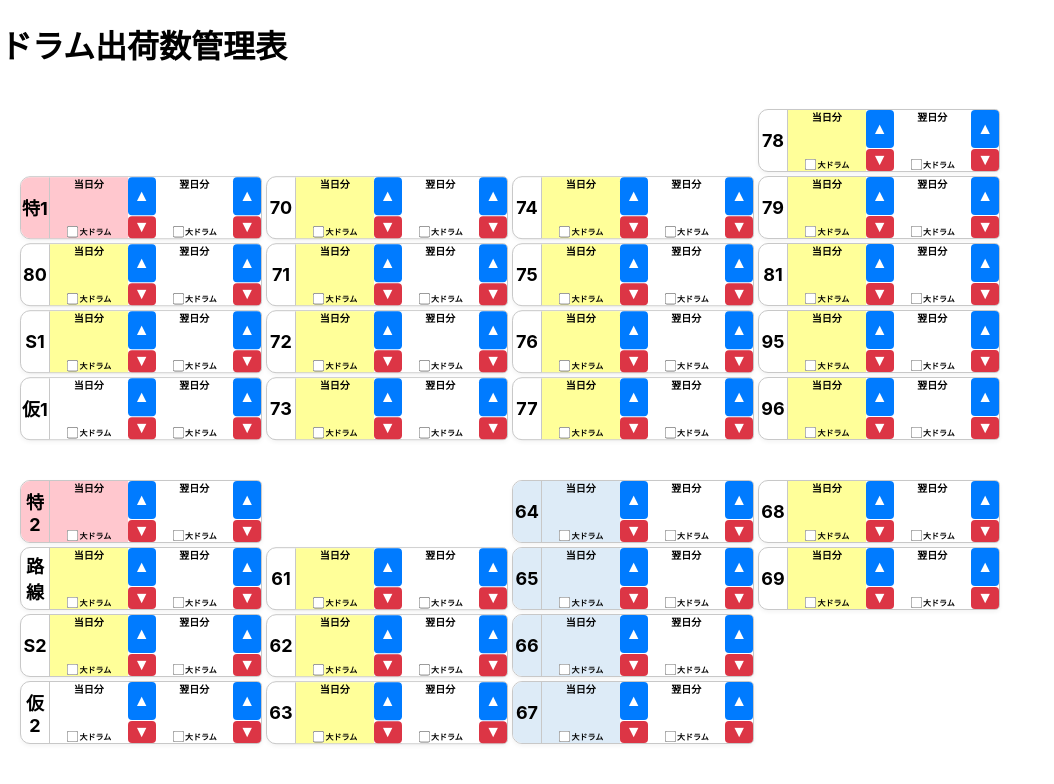
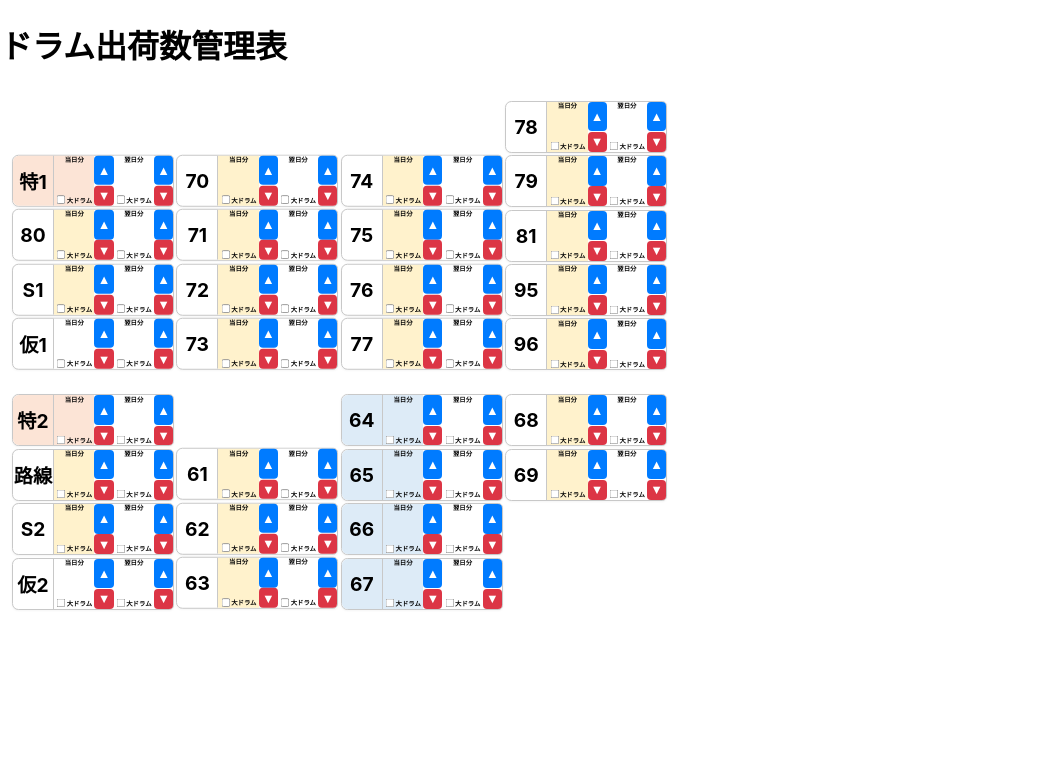
Before and after one commit to Rgtntppy/IBC, a React (Create React App) app: page /master in a window 1280 px wide. Shown: the top 784 px of the page, without its empty margins (0-1054 px from the left). Built offline with nearby package versions, Linux system fonts and the light colour scheme; the HTML template or start-up script is replaced by a standard one.

Commit message:
checkBoxの独立分離

```diff
--- a/src/components/master/BinBlock.tsx
+++ b/src/components/master/BinBlock.tsx
@@ -15,7 +15,7 @@ export const BinBlock: React.FC<BinBlockProps> = ({
             count={row.today}
             limit={row.limit}
             showCheckbox={true}
-            checked={false}
+            checked={row.isLargeDrumToday}
             checkboxLabel="大ドラム"
             onIncrement={() => onChange(row.id, 'today', 1)}
             onDecrement={() => onChange(row.id, 'today', -1)}
@@ -28,12 +28,11 @@ export const BinBlock: React.FC<BinBlockProps> = ({
             count={row.tomorrow}
             limit={row.limit}
             showCheckbox={true}
-            checked={false}
+            checked={row.isLargeDrumTomorrow}
             checkboxLabel="大ドラム"
             onIncrement={() => onChange(row.id, 'tomorrow', 1)}
             onDecrement={() => onChange(row.id, 'tomorrow', -1)}
             onCheckboxToggle={() => onCheckboxToggle(row.id, 'isLargeDrumTomorrow')}
         />
-
     </div>
 );
--- a/src/components/master/BinDayBlock.tsx
+++ b/src/components/master/BinDayBlock.tsx
@@ -28,7 +28,7 @@ export const BinDayBlock: React.FC<BinDayBlockProps> = ({
                     <input
                         type="checkbox"
                         checked={checked}
-                        onChange={onCheckboxToggle}
+                        onChange={() => onCheckboxToggle()}
                     />
                     {checkboxLabel}
                 </label>
--- a/src/components/master/ShipmentDesign.scss
+++ b/src/components/master/ShipmentDesign.scss
@@ -1,17 +1,23 @@
 $binBlockHight: 60px;
 $border-color: 1px solid rgb(200, 200, 200);
-$block-radius: 10px;
-$button-radius: 4px;
+$thinRed-color: rgb(252, 228, 214);
+$thinYellow-color: rgb(255, 242, 204);
+$thinBlue-color: rgb(221, 235, 247);
+$white-color: #fff;
+$block-radius: 8px;
+$button-radius: 5px;
 
 .binGrid {
     display: flex;
-    gap: 4px;
-    padding: 20px;
+    display: flex;
+    gap: 3px;
+    padding: 15px;
     justify-content: start;
     align-items: flex-start;
     flex-wrap: nowrap;
-    overflow: visible;
     overflow-x: auto;
+    width: fit-content;
+    zoom: 0.8;
 
     &::-webkit-scrollbar {
         display: none;
@@ -20,7 +26,7 @@ $button-radius: 4px;
     .binColumn {
         display: flex;
         flex-direction: column;
-        gap: 4px;
+        gap: 3px;
 
         &.column-lifted {
             transform: translateY($binBlockHight*1.12);
@@ -30,38 +36,38 @@ $button-radius: 4px;
             display: grid;
             grid-template-columns: auto 1fr auto 1fr auto;
             gap: 0;
-            align-items: center;
+            align-items: stretch;
             background-color: #fff;
             border: $border-color;
             border-radius:
-                $block-radius
-                $button-radius*1.2
-                $button-radius*1.2
-                $block-radius;
-            box-shadow: 0 2px 4px rgba(0, 0, 0, 0.05);
+            $block-radius
+            $button-radius*1.2
+            $button-radius*1.2
+            $block-radius;
+            box-shadow: 0 1px 3px rgba(0, 0, 0, 0.05);
             height: $binBlockHight;
-            width: 240px;
-            padding-bottom: 1px;
+            width: 200px;
+            padding-bottom: 2.5px;
 
             /* 左側: bin名 */
             .binName {
                 display: flex;
                 font-weight: bold;
-                font-size: 18px;
+                font-size: 24px;
                 text-align: center;
                 align-items: center;
                 justify-content: center;
                 height: 100%;
-                width: 28px;
+                width: 50px;
                 border-radius: $block-radius/1.1 0 0 $block-radius/1.1;
                 border-right: $border-color;
 
                 &.highlight-red {
-                    background-color: rgb(255, 199, 206);
+                    background-color: $thinRed-color;
                 }
 
                 &.highlight-blue {
-                    background-color: rgb(221, 235, 247);
+                    background-color: $thinBlue-color;
                 }
             }
 
@@ -77,11 +83,12 @@ $button-radius: 4px;
 
                 .label {
                     margin: -1px 0 0 0;
-                    font-size: 10px;
+                    font-size: 8px;
                 }
 
                 .count {
-                    font-size: 30px;
+                    font-size: 32px;
+                    display: flex;
                     min-height: 1rem;
                     line-height: 1;
                 }
@@ -90,11 +97,11 @@ $button-radius: 4px;
                     display: flex;
                     align-items: center;
                     font-size: 8px;
-                    margin: 0;
 
                     input[type="checkbox"] {
                         transform: scale(0.9);
                         margin: 0;
+                        accent-color: #007bff;
                     }
 
                     &:hover {
@@ -109,24 +116,24 @@ $button-radius: 4px;
 
             /* 今日の数量表示 */
             .todayCells {
-                background-color: rgb(255, 255, 153);
+                background-color: $thinYellow-color;
 
                 &.highlight-red {
-                    background-color: rgb(255, 199, 206);
+                    background-color: $thinRed-color;
                 }
 
                 &.highlight-blue {
-                    background-color: rgb(221, 235, 247);
+                    background-color: $thinBlue-color;
                 }
 
                 &.highlight-white {
-                    background-color: #fff;
+                    background-color: $white-color;
                 }
             }
 
             /* 明日の数量表示 */
             .nextDayCells {
-                background-color: #fff;
+                background-color: $white-color;
             }
 
             /* 上下のカウントボタン */
@@ -148,7 +155,7 @@ $button-radius: 4px;
             }
 
             .countUpButton {
-                padding: 10px 6px;
+                padding: 9px 4px;
                 background-color: #007bff;
 
                 &:hover {
@@ -157,7 +164,7 @@ $button-radius: 4px;
             }
 
             .countDownButton {
-                padding: 2px 6px;
+                padding: 3px 4px;
                 background-color: #dc3545;
 
                 &:hover {
--- a/src/components/master/ShipmentTable.tsx
+++ b/src/components/master/ShipmentTable.tsx
@@ -88,7 +88,7 @@ const ShipmentTable: React.FC = () => {
           ))}
         </div>
       ))}
-      </div>
+    </div>
     </>
   );
 };
--- a/src/data/initialData.ts
+++ b/src/data/initialData.ts
@@ -4,8 +4,8 @@ export type ShipmentData = {
   today: number;
   tomorrow: number;
   limit: number;
-  isLargeDrumToday?:boolean;
-  isLargeDrumTomorrow?:boolean;
+  isLargeDrumToday:boolean;
+  isLargeDrumTomorrow:boolean;
   highlight?: "red" | "blue" | "white";
 }
 
```
